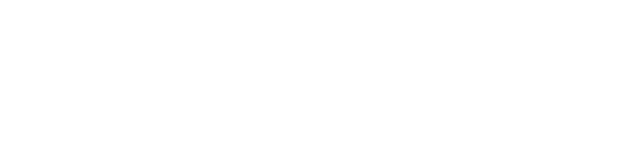
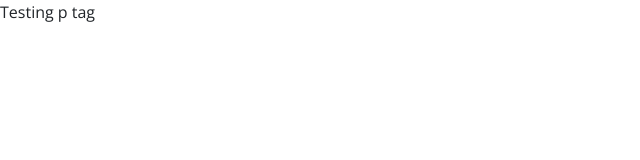
Before and after one commit to kamruleu/kamruleu.github.io, a plain HTML site: page index.html in a window 1280 px wide. Shown: the whole page, without its empty margins (0-640 px from the left). Drawn offline with nearby package versions, Linux system fonts and the light colour scheme.

Commit message:
Testing p tag

```diff
--- a/index.html
+++ b/index.html
@@ -15,7 +15,7 @@
     <script src="https://kit.fontawesome.com/a076d05399.js"></script>
   </head>
   <body>
-
+    <p>Testing p tag</p>
     <!-- Optional JavaScript -->
     <!-- jQuery first, then Popper.js, then Bootstrap JS -->
     <script src="https://code.jquery.com/jquery-3.5.1.slim.min.js" integrity="sha384-DfXdz2htPH0lsSSs5nCTpuj/zy4C+OGpamoFVy38MVBnE+IbbVYUew+OrCXaRkfj" crossorigin="anonymous"></script>
```
